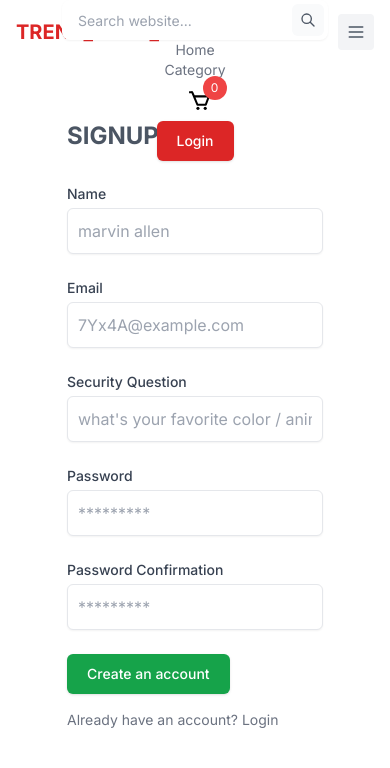
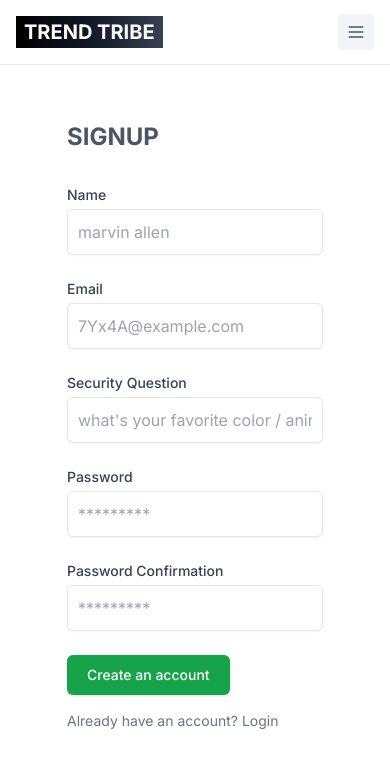
Before and after one commit to okay-himanshu/e-commerce, a React (Vite) app in the folder client/: page /signup in a window 390 px wide. Shown: the top 768 px of the page. Built offline with nearby package versions, Linux system fonts and the light colour scheme; a web font is replaced by a local one.

Commit message:
responsive navbar completed

```diff
--- a/client/src/components/Navbar.jsx
+++ b/client/src/components/Navbar.jsx
@@ -1,8 +1,8 @@
-import { useState } from "react";
+import { useState, useEffect } from "react";
 import { NavLink, useNavigate } from "react-router-dom";
-import { BiCart, BiMenuAltRight } from "react-icons/bi";
+import { BiCart } from "react-icons/bi";
 
-import { Button, Search } from "./index";
+import { Button } from "./index";
 import { useAuth } from "../contexts/auth";
 import { useCart } from "../contexts/cart";
 
@@ -12,6 +12,7 @@ function Navbar() {
 
   const handleToggle = () => setToggle(!toggle);
   const handleDropDownMenu = () => setDropDown(!dropDown);
+  const handleMenuClick = () => setToggle(false);
 
   const navigate = useNavigate();
   const navigator = (url) => navigate(url);
@@ -34,42 +35,61 @@ function Navbar() {
     }
   };
 
+  useEffect(() => {
+    const handleResize = () => {
+      handleMenuClick();
+    };
+
+    const handleScroll = () => {
+      handleMenuClick();
+    };
+
+    window.addEventListener("resize", handleResize);
+    window.addEventListener("scroll", handleScroll);
+    return () => {
+      window.removeEventListener("resize", handleResize);
+    };
+  }, []);
+
   return (
     <>
-      <header className="bg-white">
+      <header className="bg-white select-none text-sm">
         <div className="mx-auto max-w-screen-xl px-4 sm:px-6 lg:px-8">
           <div className="flex h-16 items-center ">
             <div className="flex-1 md:flex md:items-center md:gap-12">
               <NavLink
-                className="block  text-xl font-bold uppercase text-red-600"
+                className=" select-none text-xl font-bold uppercase bg-gradient-to-l from-gray-700 via-gray-900 to-black text-white px-2 py-1"
                 to="/"
               >
-                Trend_Tribe_
+                TREND TRIBE
               </NavLink>
             </div>
 
-            <div className="flex items-center md:gap-6">
+            <div className="flex items-center md:gap-6 ">
               <ul
-                className={`flex flex-col absolute top-0 left-0 ${
-                  toggle
-                    ? "-translate-y-44 transition-all w-screen delay-100"
-                    : "-translate-y-0  transition-all w-full delay-100 "
-                }  md:flex  md:w-full md:relative  md:flex-row items-center  md:mt-0 gap-0 md:gap-6 text-sm`}
+                className={`absolute right-0
+                    ${
+                      !toggle
+                        ? "-translate-y-80  transition-transform "
+                        : "translate-y-0 transition-transform top-10  text-center mt-5 z-50   rounded-md   bg-white shadow-lg p-4  w-full"
+                    }
+                      sm:translate-y-0
+                    sm:relative sm:items-center sm:gap-5 sm:flex
+                    transition-all duration-100
+                  `}
               >
                 <li className="">
                   <div className="relative  sm:block">
                     <input
-                      className="h-10 w-full rounded-lg border-none bg-white pe-10 ps-4 text-sm shadow-sm sm:w-56"
-                      id="search"
-                      type="search"
-                      placeholder="Search website..."
+                      className="h-10 outline-none w-full  rounded-md border border-gray-400 bg-white pe-10 ps-4 text-sm shadow-sm sm:w-40 md:w-56"
+                      type="input"
+                      placeholder="Search Items"
                     />
 
                     <button
                       type="button"
-                      className="absolute end-1 top-1/2 -translate-y-1/2 rounded-md bg-gray-50 p-2 text-gray-600 transition hover:text-gray-700"
+                      className="absolute end-1 border-l border-gray-300 top-1/2 -translate-y-1/2 rounded-none  p-2 text-gray-600 transition hover:text-gray-700 "
                     >
-                      <span className="sr-only">Search</span>
                       <svg
                         xmlns="http://www.w3.org/2000/svg"
                         className="h-4 w-4"
@@ -89,15 +109,16 @@ function Navbar() {
                 </li>
                 <li>
                   <NavLink
+                    onClick={handleMenuClick}
                     to="/"
                     className="text-gray-500 transition hover:text-gray-500/75"
                   >
                     Home
                   </NavLink>
                 </li>
-
                 <li>
                   <NavLink
+                    onClick={handleMenuClick}
                     className="text-gray-500 transition hover:text-gray-500/75"
                     to="/category"
                   >
@@ -106,43 +127,44 @@ function Navbar() {
                 </li>
                 <li>
                   <div
-                    class="relative py-2 ml-2"
-                    onClick={() => navigator("/cart")}
+                    className=" py-2 ml-2 cursor-pointer"
+                    onClick={() => {
+                      navigator("/cart");
+                      handleMenuClick();
+                    }}
                   >
-                    <div class=" absolute left-4 -top-1">
-                      <p class="flex h-2 w-2 items-center justify-center rounded-full bg-red-500 p-3 text-xs text-white">
+                    <div className="relative flex justify-center">
+                      <BiCart size={25} />
+                      <div className=" absolute left-1/2 -top-2">
+                        <p className="flex h-2 w-2 items-center justify-center rounded-full bg-red-500 p-3 text-xs text-white">
                           {cart?.length}
                         </p>
                       </div>
-                    <div>
-                      <BiCart size={25} />
                     </div>
                   </div>
                 </li>
                 <li>
-                  <div className="flex items-center ">
+                  <div className="flex items-center justify-center">
                     {!auth?.user ? (
                       <>
-                        <div className="sm:flex sm:gap-4">
+                        <div className="flex  gap-2 sm:flex sm:gap-4">
                           <Button
                             title="Login"
                             className="bgRed"
                             handleClick={() => navigator("/login")}
                           />
 
-                          <div className="hidden sm:flex">
                           <Button
                             title="Register"
                             className="bgGray"
                             handleClick={() => navigator("/signup")}
                           />
                         </div>
-                        </div>
                       </>
                     ) : (
                       <>
                         <div
-                          className={`relative cursor-pointer`}
+                          className={`relative cursor-pointer `}
                           onClick={handleDropDownMenu}
                         >
                           <div className="inline-flex items-center overflow-hidden rounded-md bg-white">
@@ -154,10 +176,9 @@ function Navbar() {
                           </div>
 
                           <div
-                            className={`absolute end-0 z-10 mt-2 w-56 divide-y divide-gray-100 rounded-md border border-gray-100 bg-white shadow-lg ${
+                            className={`z-50 absolute end-0 mt-2 w-56 divide-y divide-gray-100 rounded-md border border-gray-100 bg-white shadow-lg ${
                               dropDown ? "hidden" : "visible"
                             }`}
-                            role="menu"
                           >
                             <div className="p-2">
                               <strong className="block p-2 text-xs font-medium uppercase text-gray-400">
@@ -165,6 +186,7 @@ function Navbar() {
                               </strong>
 
                               <NavLink
+                                onClick={handleMenuClick}
                                 to={`/dashboard/${
                                   auth?.user?.role === 1 ? "admin" : "user"
                                 }`}
@@ -174,6 +196,7 @@ function Navbar() {
                                 Profile
                               </NavLink>
                               <NavLink
+                                onClick={handleMenuClick}
                                 to={`/dashboard/${
                                   auth?.user?.role === 1
                                     ? "admin/create-category"
@@ -230,7 +253,7 @@ function Navbar() {
                   </div>
                 </li>
               </ul>
-              <div className="block md:hidden z-50" onClick={handleToggle}>
+              <div className="block sm:hidden z-50" onClick={handleToggle}>
                 <button className="rounded bg-gray-100 p-2 text-gray-600 transition hover:text-gray-600/75">
                   <svg
                     xmlns="http://www.w3.org/2000/svg"
@@ -252,6 +275,7 @@ function Navbar() {
           </div>
         </div>
       </header>
+      <hr />
     </>
   );
 }
```
Lines whose indentation alone changed are shown as unchanged.
